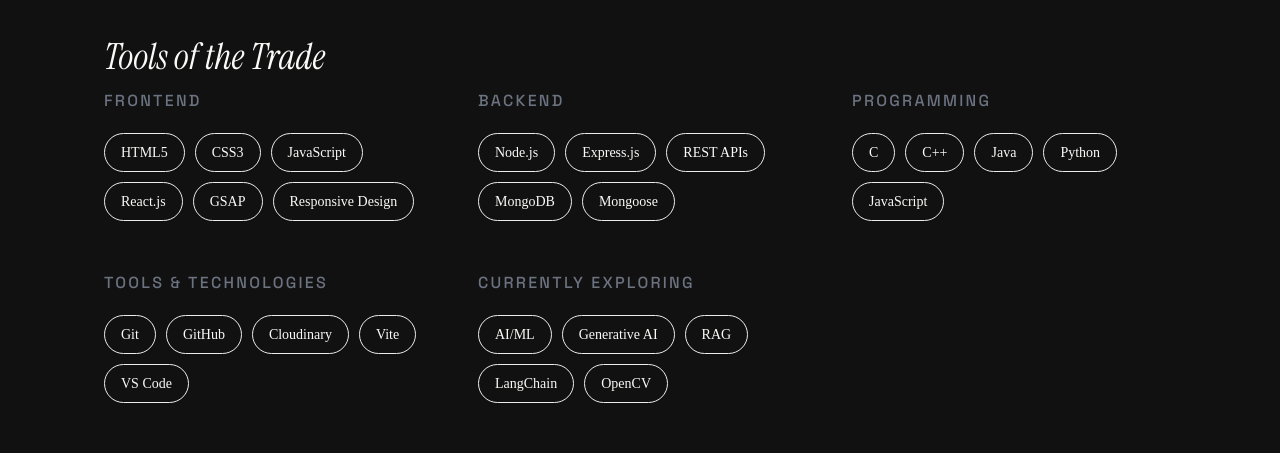
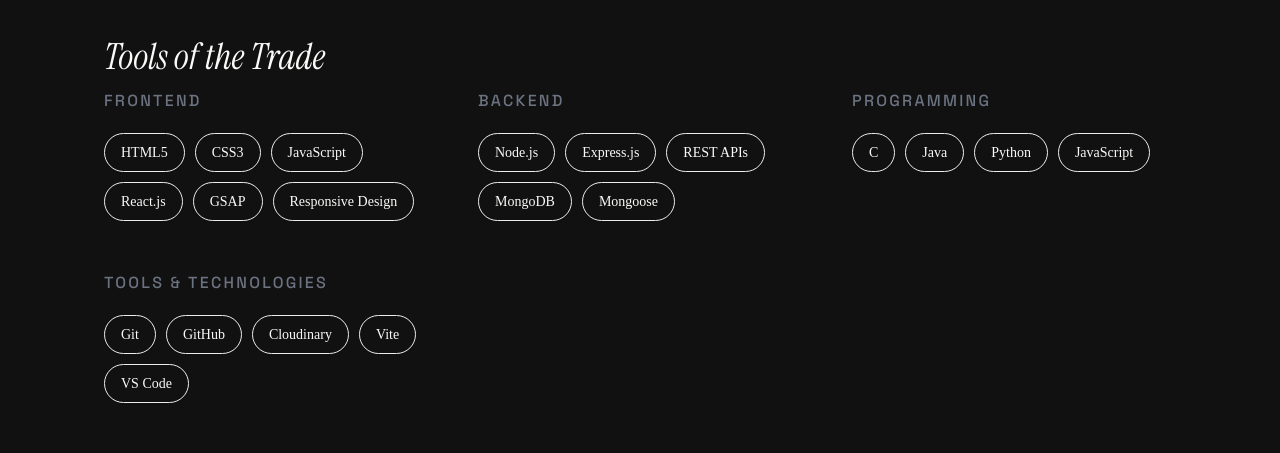
Before and after one commit to ashishpal-10/MyPortfolio, a React (Vite) app: page / in a window 1280 px wide. Shown: the part 1480-1933 px from the top of the page. Built offline with nearby package versions, Linux system fonts and the light colour scheme.

Commit message:
Some changes

```diff
--- a/src/Components/Skills/Skills.jsx
+++ b/src/Components/Skills/Skills.jsx
@@ -32,7 +32,7 @@
     category: "Programming",
     skills: [
       "C",
-      "C++",
+      // "C++",
       "Java",
       "Python",
       "JavaScript",
@@ -50,16 +50,16 @@
     ],
   },
 
-  {
-    category: "Currently Exploring",
-    skills: [
-      "AI/ML",
-      "Generative AI",
-      "RAG",
-      "LangChain",
-      "OpenCV",
-    ],
-  },
+  // {
+  //   category: "Currently Exploring",
+  //   skills: [
+  //     "AI/ML",
+  //     "Generative AI",
+  //     "RAG",
+  //     "LangChain",
+  //     "OpenCV",
+  //   ],
+  // },
 ];
 
 
```
